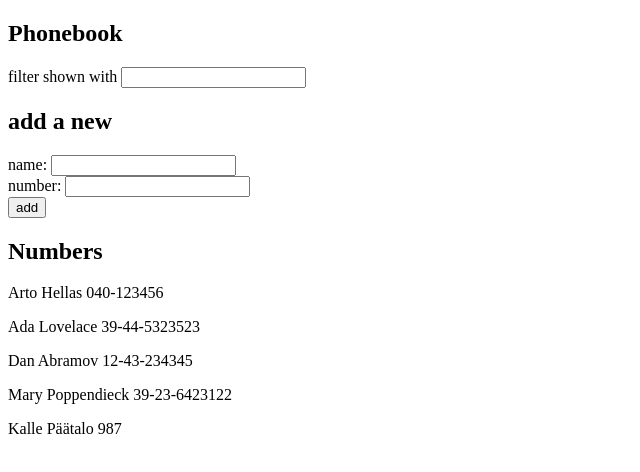
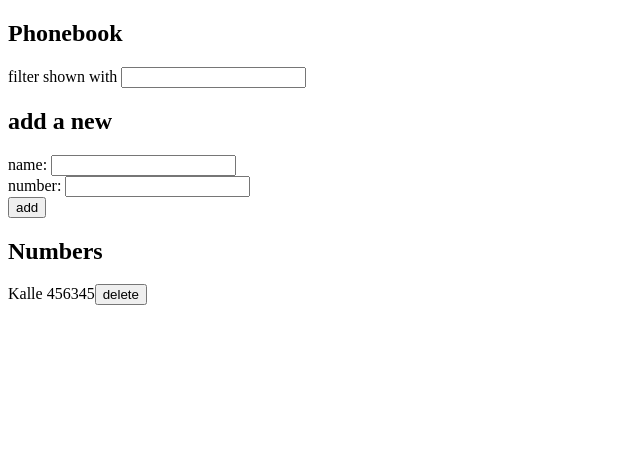
Before and after one commit to heidipuo/full-stack-open, a React (Create React App) app in the folder osa2/puhelinluettelo/: page / in a window 1280 px wide. Shown: the top 472 px of the page, without its empty margins (0-640 px from the left). Built offline with nearby package versions, Linux system fonts and the light colour scheme; data requests are answered from the project's data file.

Commit message:
puhelinluettelo update

```diff
--- a/osa2/puhelinluettelo/db.json
+++ b/osa2/puhelinluettelo/db.json
@@ -1,29 +1,9 @@
 {
   "persons": [
     {
-      "name": "Arto Hellas",
-      "number": "040-123456",
-      "id": 1
-    },
-    {
-      "name": "Ada Lovelace",
-      "number": "39-44-5323523",
-      "id": 2
-    },
-    {
-      "name": "Dan Abramov",
-      "number": "12-43-234345",
+      "name": "Kalle",
+      "number": "456345",
       "id": 3
-    },
-    {
-      "name": "Mary Poppendieck",
-      "number": "39-23-6423122",
-      "id": 4
-    },
-    {
-      "name": "Kalle Päätalo",
-      "number": "987",
-      "id": 5
     }
   ]
 }
--- a/osa2/puhelinluettelo/src/App.js
+++ b/osa2/puhelinluettelo/src/App.js
@@ -3,19 +3,21 @@ import axios from 'axios'
 
 import personService from './services/persons'
 
-const Person = ({person}) => {
-  console.log("person", {person})
+const Person = (props) => {
+  console.log("person", props)
   return(
-  <p>{person.name} {person.number}</p>
+
+  <p>{props.person.name} {props.person.number}
+  <button type="submit" onClick={props.deletePerson(props.person.id)}>delete</button></p>
   )
 }
 
-const Persons = ({persons}) => {
-  console.log("persons", )
+const Persons = (props) => {
+  console.log("persons", props )
   return(
     <div>
-      {persons.map((person, i) =>
-        <Person key={i} person={person}/>
+      {props.persons.map((person, i) =>
+        <Person key={i} person={person} deletePerson={props.deletePerson}/>
       )}
     </div>
   )
@@ -24,9 +26,11 @@ const Persons = ({persons}) => {
 const Filter = (props) => {
   console.log("filter", props)
   return(
-  <div>
-    filter shown with <input onChange={props.handleSearcChange} />
-  </div>
+    <div>
+      filter shown with <input onChange={props.handleSearcChange} />
+    </div>
+
+
   )
 }
 
@@ -84,6 +88,21 @@ const App = () => {
     }
   }
 
+  const deletePerson = (id) => (event) =>  {
+    event.preventDefault()
+    console.log("deleting a person")
+    //const id = person.id
+    personService
+      .deletePerson(id)
+      .then( () => {
+        setPersons(persons.filter(person => person.id !== id))
+        console.log("poistettu")
+      }
+
+      )
+
+  }
+
   const handleNameChange = (event) => {
     setNewName(event.target.value)
   }
@@ -107,7 +126,7 @@ const App = () => {
         newNumber={newNumber} handleNumberChange={handleNumberChange}
       />
       <h2>Numbers</h2>
-      <Persons persons={personsToShow}/>
+      <Persons persons={personsToShow} deletePerson={deletePerson}/>
     </div>
   )
 }
--- a/osa2/puhelinluettelo/src/services/persons.js
+++ b/osa2/puhelinluettelo/src/services/persons.js
@@ -11,8 +11,15 @@ const create = newObject => {
   return request.then(response => response.data)
 }
 
+const deletePerson = (id) => {
+
+  const request = axios.delete(`${baseUrl}/${id}`)
+  return request.then(response => response.data)
+}
+
 
 export default {
   getAll,
-  create
+  create,
+  deletePerson
 }
```
